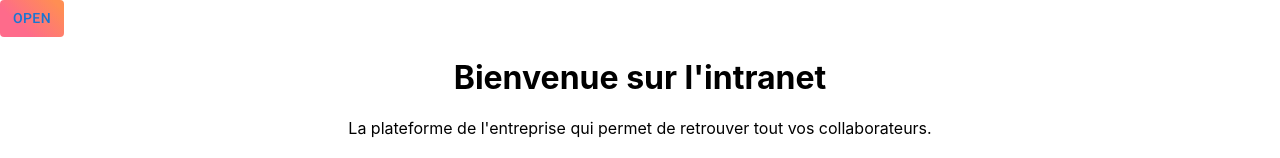
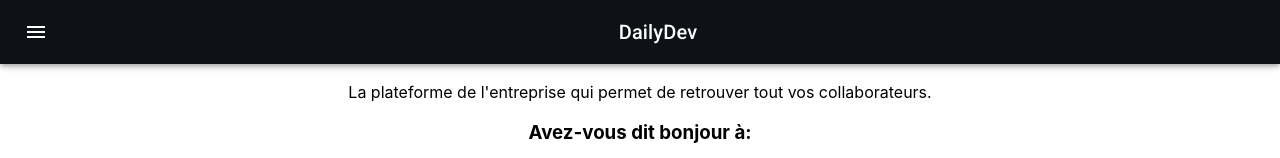
Before and after one commit to SimonPatry/blog, a React (Create React App) app in the folder frontend/: page / in a window 1280 px wide. Shown: the top 158 px of the page. Built offline with nearby package versions, Linux system fonts and the light colour scheme; no server answers.

Commit message:
feat: navabar working still need css

```diff
--- a/frontend/package.json
+++ b/frontend/package.json
@@ -13,6 +13,7 @@
   "dependencies": {
     "@emotion/react": "^11.10.5",
     "@emotion/styled": "^11.10.5",
+    "@mui/icons-material": "^5.11.11",
     "@mui/material": "^5.11.7",
     "alert": "^5.1.4",
     "dom": "^0.0.3",
--- a/frontend/src/App.jsx
+++ b/frontend/src/App.jsx
@@ -11,16 +11,26 @@
 import {fetchJson} from "./components/fetch";
 import AppContext from "./context/AppContext";
 import Home from './components/Home/Home';
-import { Avatar, Button } from '@mui/material';
+import { styled, Typography, Avatar, IconButton, Toolbar, Divider, Button } from '@mui/material';
 import Collaborators from './components/Collaborators/Collaborators';
 import { Drawer } from '@mui/material';
+import MenuIcon from '@mui/icons-material/Menu';
+import AppBar from '@mui/material/AppBar';
+import { Box } from '@mui/system';
 
+
+const StyledLink = styled('a')({
+  textDecoration: "none",
+  textAlign: "left",
+  color: "white",
+  width: "100%",
+  height: "2em",
+});
 
 const App = () => {
   // On importe les variables d'environnement
   const { REACT_APP_USER } = process.env;
 
-  // Tous les state de App.jsx
   const [sessionToken, setSessionToken] = useState('');
   const [open, setOpen] = useState(false);
   const [user, setUser] = useState(null);
@@ -70,12 +80,26 @@
     <AppContext.Provider value={providerData}>
       <div className="App">
         <Router>
-          <Button onClick={() => {
-            handleDrawer();
+          <AppBar sx={{
+            backgroundColor: "#0e1217",
           }}>
-            Open
-          </Button>
-          <header className="App-header">
+            <Toolbar>
+              <IconButton
+                onClick={() => {
+                  handleDrawer();
+                }}
+                size="large"
+                edge="start"
+                color="inherit"
+                aria-label="menu"
+              >
+                <MenuIcon />
+              </IconButton>
+              <Typography variant="h6" component="div" sx={{ flexGrow: 1, textAlign: "center" }}>
+                DailyDev
+              </Typography>
+            </Toolbar>
+          </AppBar>
             <Drawer
               anchor="left"
               open={open}
@@ -83,41 +107,59 @@
                 handleDrawer();
               }}
             >
-              <nav>
-                <Link to="/">Home</Link>
-                <Link to="/collaborators">Collaborators</Link>
+              <Box
+                width="240px"
+                sx={{
+                  display: "flex",
+                  flexWrap: "wrap",
+                  backgroundColor: "#0e1217",
+                  paddingLeft: "20px",
+                }}
+              >
+                <Box sx={{height: "50px"}}>
                 {
                   !user ? (
                     <>
-                      <Link to="/login">Log in</Link>
+                      <Button href="/login">Log in</Button>
                     </>
                   )
                   :
                   (
                     <>
                       { sessionToken && user && user.isAdmin &&
-                      <Link to="/sign_in"> + Ajouter </Link>
+                      <StyledLink href="/sign_in"> + Ajouter </StyledLink>
                       }
-                      <Link to={`/edit_user`}>
+                      <StyledLink href={`/edit_user`}>
                         <Avatar
                           alt={`${user.firstname} ${user.lastname}`}
                           src={user.photo}
                         />
-                      </Link>
-                      <Link to="/" onClick={() => {
+                      </StyledLink>
+                      <StyledLink href="/" onClick={() => {
                           localStorage.removeItem("token");
                           req.session.destroy();
                           setUser(emptyUser);
                         }}
                       >
                         Sign Out
-                      </Link>
+                      </StyledLink>
                     </>
                   )
                 }
-              </nav>
+                </Box>
+
+                <Divider sx={{color:"white"}} />
+                <StyledLink href="/">Home</StyledLink>
+                <StyledLink href="/collaborators">Collaborators</StyledLink>
+              </Box>
+              <Box
+                width="260px"
+                sx={{
+                  height: "100%",
+                  backgroundColor: "#0e1217",
+                }}
+              ></Box>
             </Drawer>
-          </header>
           <div className="globalContainer">
             <Routes>
               <Route exact path="/" element={<Home />}/>
--- a/frontend/src/App.scss
+++ b/frontend/src/App.scss
@@ -0,0 +1,13 @@
+.App-header {
+    display: flex;
+    flex-direction:  column;
+}
+
+.navbar-header {
+    height: 40px;
+}
+
+.navbar-link {
+    text-align: left;
+    text-decoration: none;
+}
```
Also changed, not shown: 1 other file (tests, documents, lock files or other folders).
